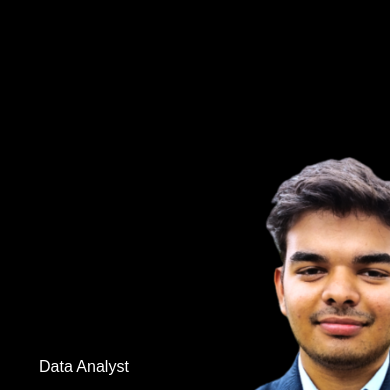
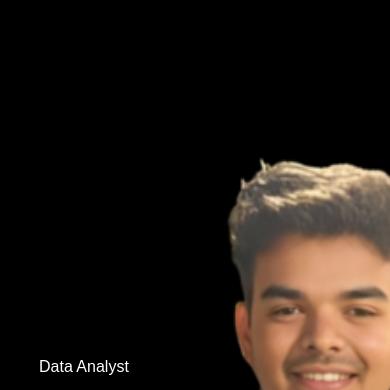
Before and after one commit to atishaydeveloper/web_portfolio, a plain HTML site: page index.html in a window 390 px wide. Shown: the part 141-531 px from the top of the page. Drawn offline with Linux system fonts and the light colour scheme.

Commit message:
added changes for the betterment

```diff
--- a/index.html
+++ b/index.html
@@ -172,7 +172,7 @@
                         <a href="https://github.com/atishaydeveloper"><i class="fa-brands fa-github"></i></a>
 
                     </div>
-                    <a href="docs/resume01.pdf" download class="btn btn2">Download CV</a>
+                    <a href="docs/Acro_format_AJ_resume_01.pdf" download class="btn btn2">Download CV</a>
 
                 </div>
                 <div class="contact-right">
--- a/style.css
+++ b/style.css
@@ -16,7 +16,7 @@ body{
 #header{
     width: 100%;
     height: 100vh;
-    background-image: url(images/main.png);
+    background-image: url(images/mainnn.png);
     background-size: cover;
     background-position: center;
 }
@@ -357,7 +357,7 @@ nav .fa-solid{
 
 @media only screen and (max-width: 600px){
     #header{
-        background-image: url(images/portrait_main.png);
+        background-image: url(images/mainnp.png);
     }
     .header-text{
         margin-top: 120%;
```
Also changed, not shown: images/mainnn.png (added), images/mainnp.png (added), 1 other file.
